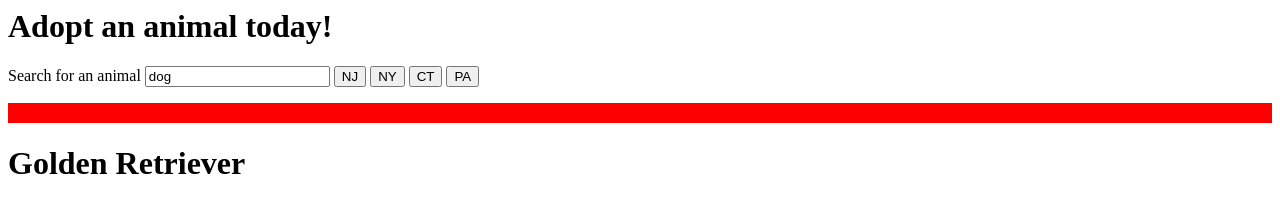
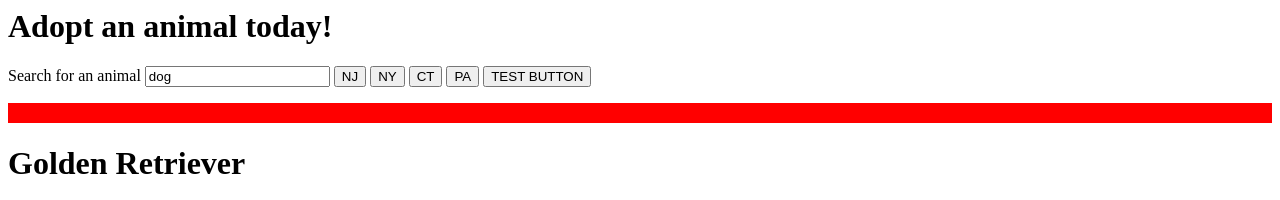
Before and after one commit to leightracey1/testtoday, a plain HTML site: page index.html in a window 1280 px wide. Shown: the top 200 px of the page. Drawn offline with nearby package versions, Linux system fonts and the light colour scheme.

Commit message:
added a button

```diff
--- a/index.html
+++ b/index.html
@@ -14,6 +14,7 @@
                 <input class="add-animal NY" type="submit" value="NY">
                 <input class="add-animal CT" type="submit" value="CT">
                 <input class="add-animal PA" type="submit" value="PA">
+                <input class="add-animal PA" type="submit" value="TEST BUTTON">
             </form>
         </div>
     </div>
```
